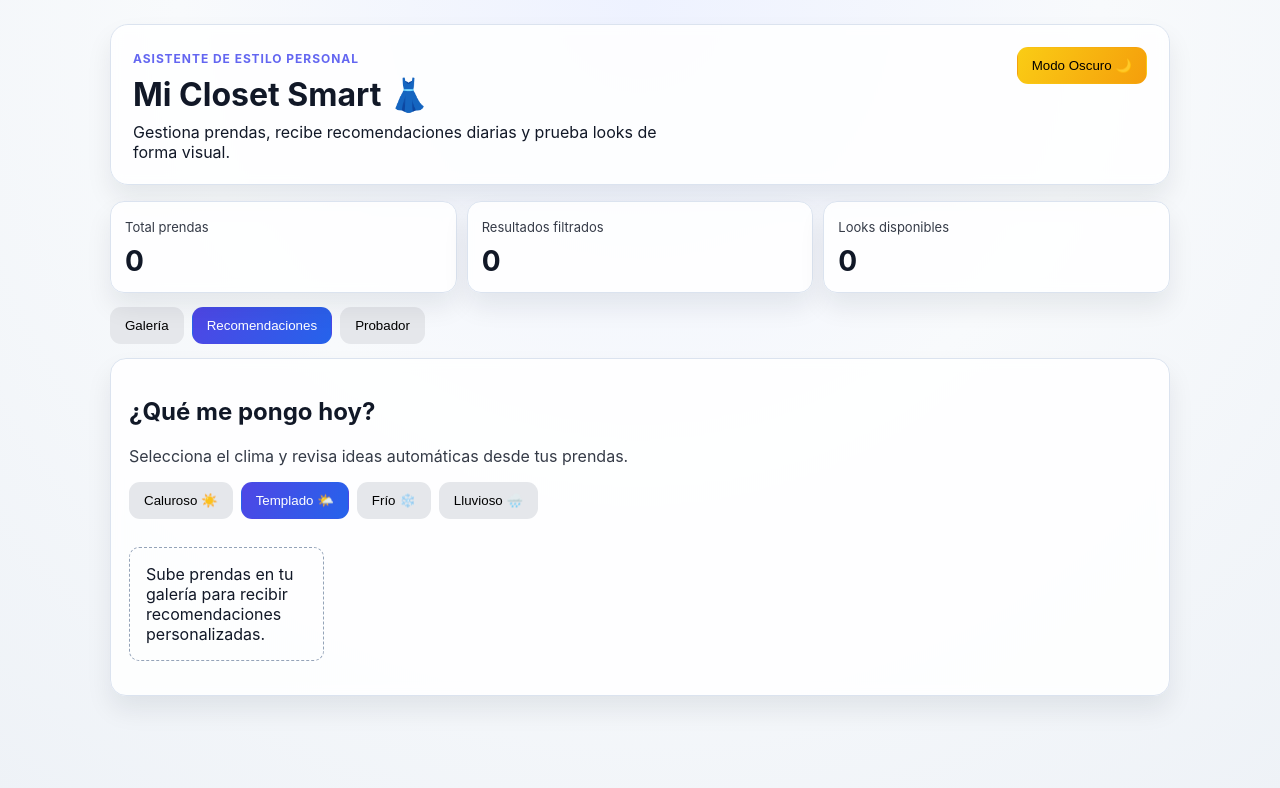
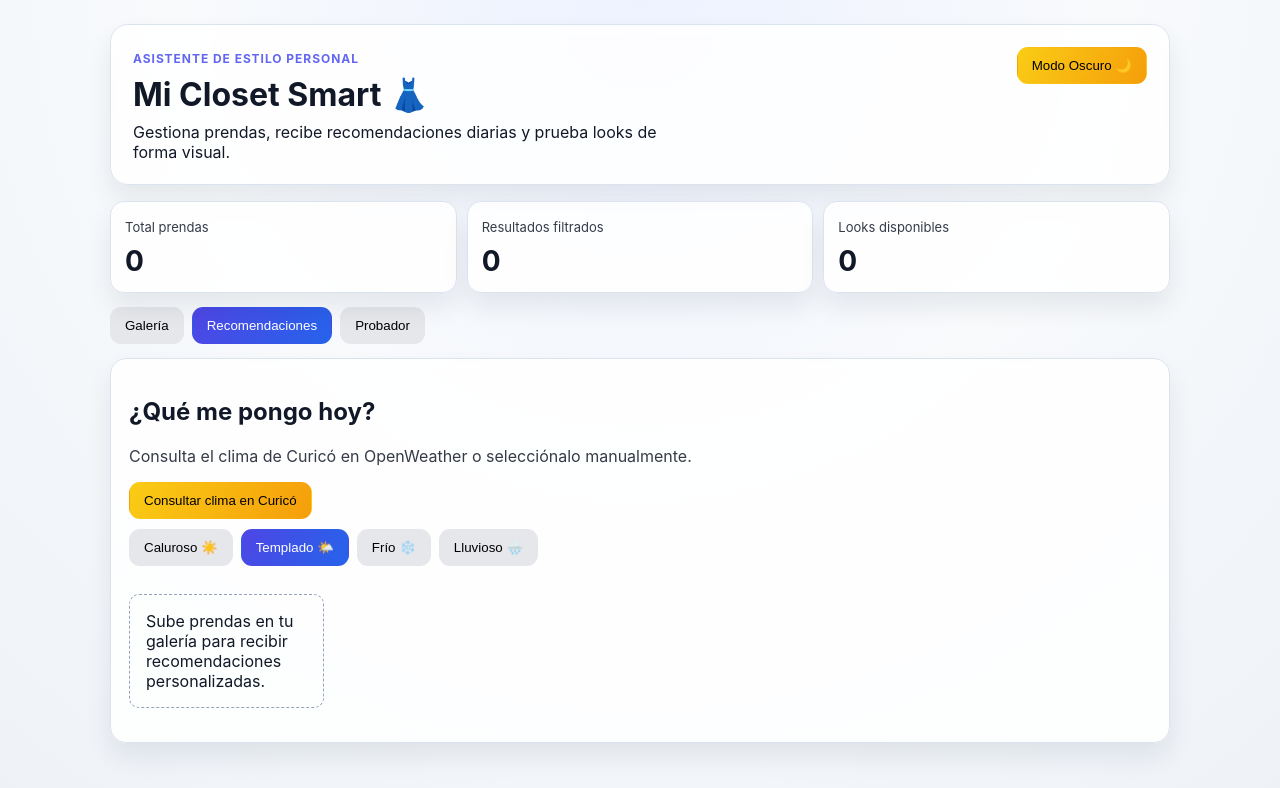
Before and after one commit to sergioo77sergioo77-beep/Mi-Closet-Smart, a React (Create React App) app: page / in a window 1280 px wide. Both pictures are taken after a click on the button "Recomendaciones". Shown: the top 788 px of the page. Built offline with nearby package versions, Linux system fonts and the light colour scheme.

Commit message:
Agregar integración de clima con OpenWeather en recomendaciones

```diff
--- a/src/App.css
+++ b/src/App.css
@@ -215,6 +215,23 @@ select {
   margin-bottom: 12px;
 }
 
+.weather-api-row {
+  display: flex;
+  gap: 10px;
+  align-items: center;
+  flex-wrap: wrap;
+  margin-bottom: 10px;
+}
+
+.weather-api-row small {
+  opacity: 0.85;
+}
+
+.error-text {
+  color: #b91c1c;
+  margin: 0 0 12px;
+}
+
 .manual-composer {
   margin-top: 14px;
 }
--- a/src/App.js
+++ b/src/App.js
@@ -66,6 +66,10 @@ const CLIMA_REGLAS = {
     prioridad: ["Cortaviento", "Parka", "Botines"]
   }
 };
+
+const OPEN_WEATHER_CITY = "Curico,CL";
+const OPEN_WEATHER_UNITS = "metric";
+const OPEN_WEATHER_LANG = "es";
 
 const crearUrlImagen = (archivo) => URL.createObjectURL(archivo);
 
@@ -172,6 +176,8 @@ function App() {
   const [vistaPreviaImagen, setVistaPreviaImagen] = useState(null);
 
   const [clima, setClima] = useState("templado");
+  const [resumenClima, setResumenClima] = useState(null);
+  const [estadoClimaApi, setEstadoClimaApi] = useState({ loading: false, error: "" });
   const [fotoCompleta, setFotoCompleta] = useState(null);
   const [combinacionManual, setCombinacionManual] = useState({});
   const [lookSugerido, setLookSugerido] = useState(null);
@@ -233,6 +239,55 @@ function App() {
     });
 
     setLookSugerido(seleccion);
+  };
+
+  const clasificarClimaPorAPI = (temperatura, condicion) => {
+    const descripcion = (condicion || "").toLowerCase();
+    if (descripcion.includes("rain") || descripcion.includes("drizzle") || descripcion.includes("thunderstorm")) {
+      return "lluvia";
+    }
+    if (temperatura >= 28) return "calor";
+    if (temperatura <= 14) return "frio";
+    return "templado";
+  };
+
+  const consultarClimaActual = async () => {
+    const apiKey = process.env.REACT_APP_OPENWEATHER_API_KEY;
+    if (!apiKey) {
+      setEstadoClimaApi({
+        loading: false,
+        error: "Falta configurar REACT_APP_OPENWEATHER_API_KEY en el archivo .env"
+      });
+      return;
+    }
+
+    try {
+      setEstadoClimaApi({ loading: true, error: "" });
+      const url = `https://api.openweathermap.org/data/2.5/weather?q=${OPEN_WEATHER_CITY}&appid=${apiKey}&units=${OPEN_WEATHER_UNITS}&lang=${OPEN_WEATHER_LANG}`;
+      const response = await fetch(url);
+      if (!response.ok) {
+        throw new Error(`No se pudo obtener el clima (${response.status})`);
+      }
+
+      const data = await response.json();
+      const temperatura = Math.round(data.main?.temp);
+      const condicionPrincipal = data.weather?.[0]?.main || "";
+      const descripcion = data.weather?.[0]?.description || "Sin descripción";
+      const climaCalculado = clasificarClimaPorAPI(temperatura, condicionPrincipal);
+
+      setResumenClima({
+        ciudad: data.name || "Curicó",
+        temperatura,
+        descripcion
+      });
+      setClima(climaCalculado);
+      setEstadoClimaApi({ loading: false, error: "" });
+    } catch (error) {
+      setEstadoClimaApi({
+        loading: false,
+        error: "No se pudo consultar OpenWeather. Revisa tu API key y conexión."
+      });
+    }
   };
 
   const agregarPrenda = () => {
@@ -380,7 +435,19 @@ function App() {
       {pantalla === "recomendaciones" && (
         <section className="panel">
           <h2>¿Qué me pongo hoy?</h2>
-          <p className="helper-text">Selecciona el clima y revisa ideas automáticas desde tus prendas.</p>
+          <p className="helper-text">Consulta el clima de Curicó en OpenWeather o selecciónalo manualmente.</p>
+
+          <div className="weather-api-row">
+            <button className="btn btn-yellow" onClick={consultarClimaActual} disabled={estadoClimaApi.loading}>
+              {estadoClimaApi.loading ? "Consultando clima..." : "Consultar clima en Curicó"}
+            </button>
+            {resumenClima && !estadoClimaApi.error && (
+              <small>
+                {resumenClima.ciudad}: {resumenClima.temperatura}°C · {resumenClima.descripcion}
+              </small>
+            )}
+          </div>
+          {estadoClimaApi.error && <p className="error-text">{estadoClimaApi.error}</p>}
 
           <div className="clima-row">
             {Object.entries(CLIMA_REGLAS).map(([key, value]) => (
```
Also changed, not shown: 2 other files (tests, documents, lock files or other folders).
